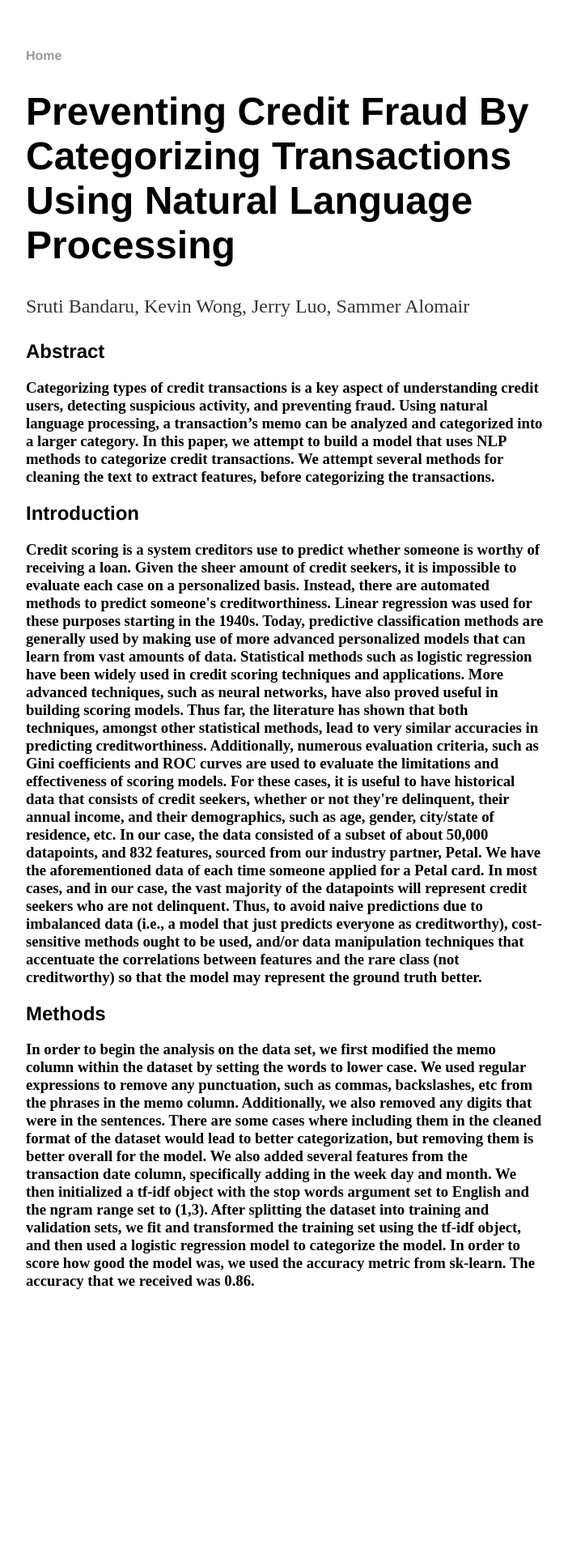
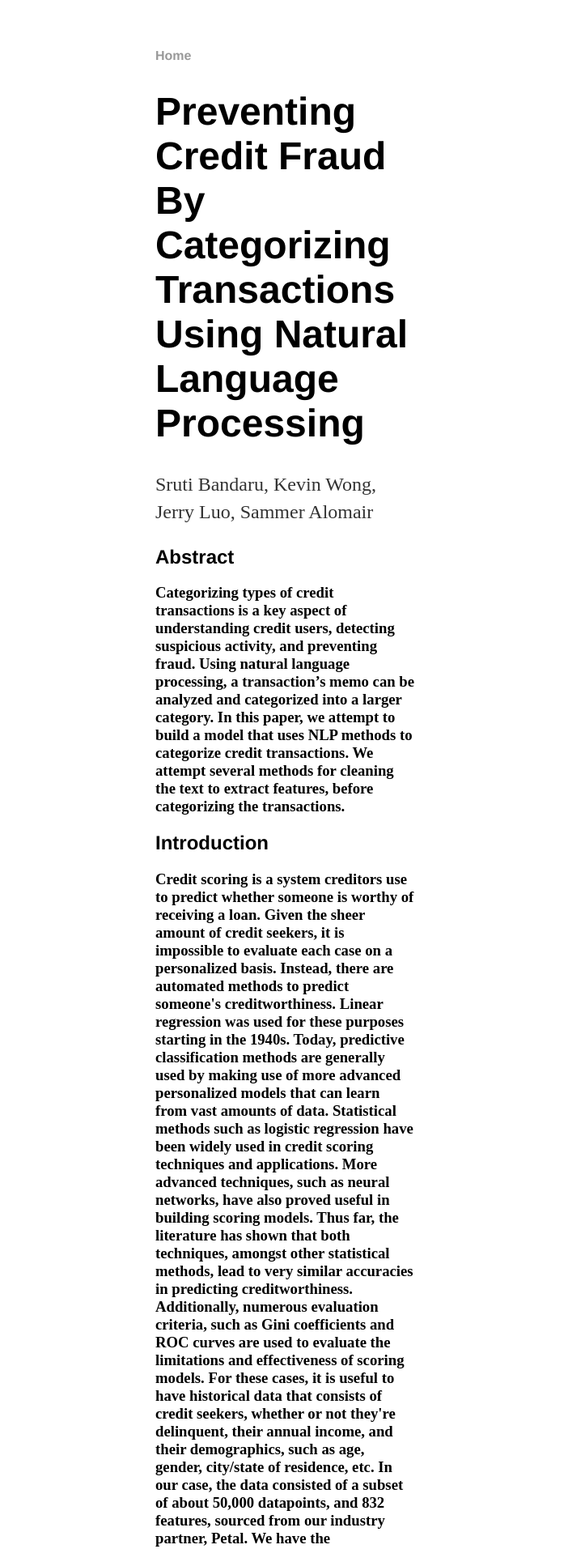
Before and after one commit to kkw002/kkw002.github.io, a Jekyll site: the page built from index.html, in a window 1280 px wide. Shown: the top 1913 px of the page at 81% size, without its empty margins (288-990 px from the left). Built offline with Jekyll 4.4.1, drawn with Linux system fonts in a browser that asks for light colours; before the commit the page ends 1653 px from its top, so only the background shows below that.

Commit message:
Update main.css

```diff
--- a/css/main.css
+++ b/css/main.css
@@ -1,6 +1,6 @@
 body {
     margin: 60px auto;
-    width: 50%;
+    width: 25%;
 }
 nav ul, footer ul {
     font-family:'Helvetica', 'Arial', 'Sans-Serif';
```
